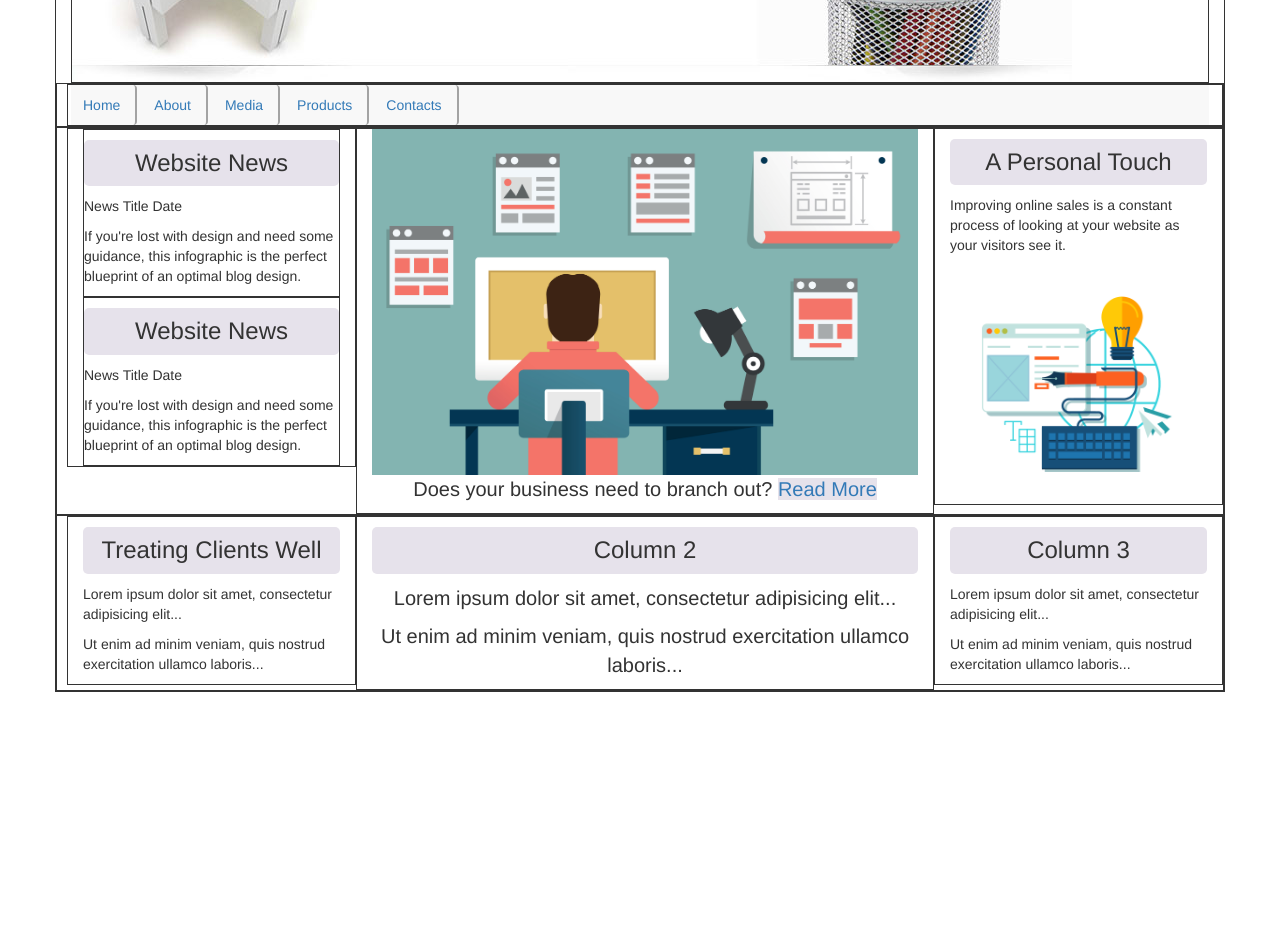
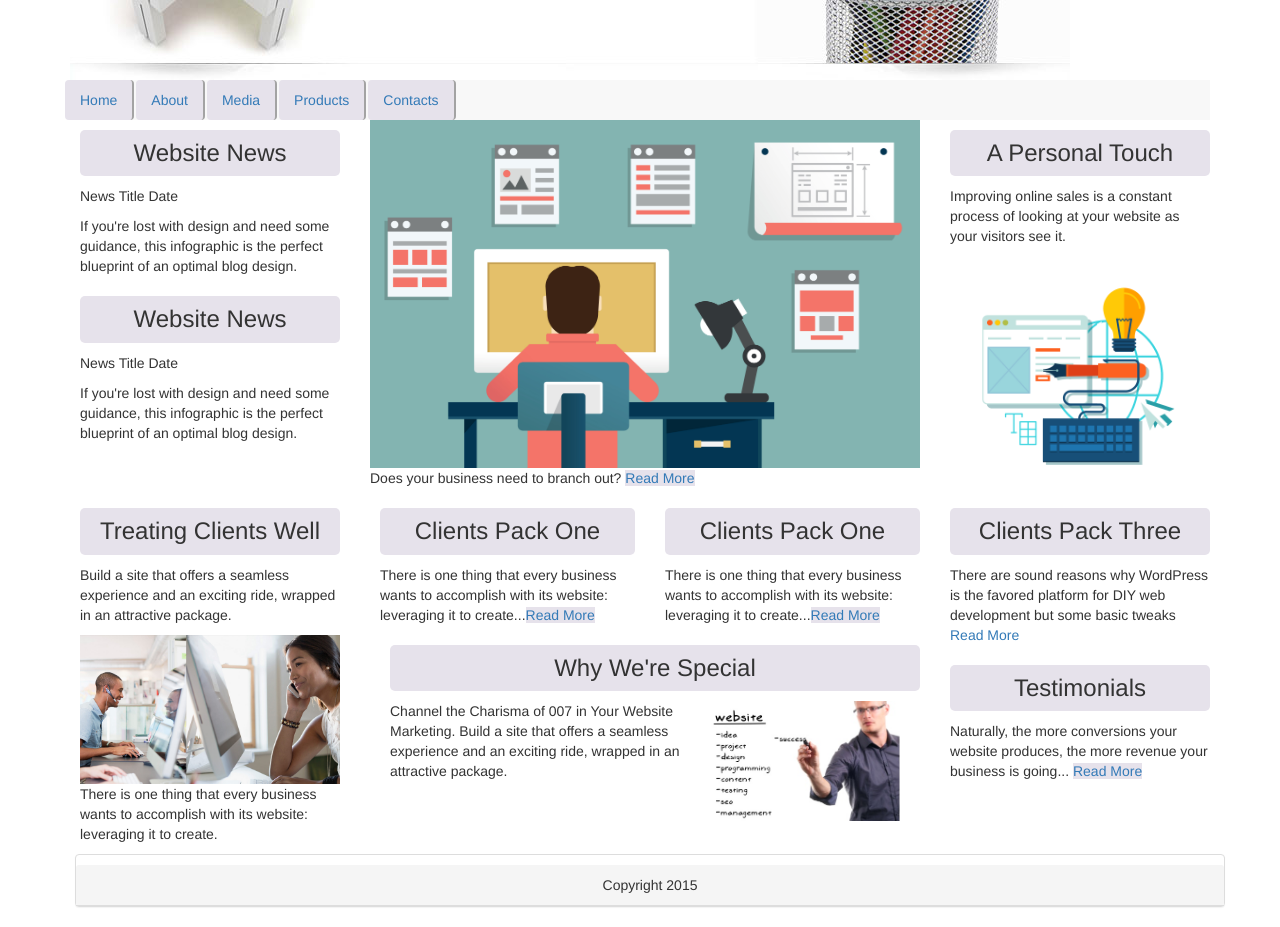
Before and after one commit to reinaibardolasa/First-Assign-BS, a plain HTML site: page index.html in a window 1280 px wide. Shown: the part 200-1127 px from the top of the page. Before the commit the page ends 892 px from the top, so only its background shows below. Drawn offline with nearby package versions, Linux system fonts and the light colour scheme.

Commit message:
90% DONE! No search form

```diff
--- a/css/1stBS.css
+++ b/css/1stBS.css
@@ -1,29 +1,47 @@
 
 
 
-div{
+/*div{
   border: 1px solid;
-}
+}*/
 
 .row{
   padding-left: 10px;
 }
 
+.nav{
+  background-color: 8e8e8e;
+}
+
+.navbar-default{
+  background-color: ##E6E2EB;
+}
+
 .nav-pills li a{
     border-right: 2px #a3a3a3 solid;
+    background-color: #E6E2EB !important;
+}
+
+form{
+  height: 100%;
+  padding: 10px;
+  float: right;
+  border-left: 1px solid white;
+  border-radius: 10px 0px 0px 0px;
 }
 
 h3{
   margin-top: 10px !important;
   text-align: center;
   background-color: #E6E2EB;
+  /*background-color: #E4C06A;*/
   border-radius: 5px 5px 5px 5px;
   padding: 10px;
 }
 
-.col-sm-12{
-  padding: 0px;
-}
+/*.col-sm-12{
+  padding: 15px;
+}*/
 
 .col-sm-6 img{
   width: 100%;
@@ -33,11 +51,24 @@ h3{
   width: 100%;
 }
 
-.col-sm-6 p{
-  text-align: center;
-  font-size: 20px;
-}
-
 .Button{
   background-color: #E6E2EB;
 }
+
+.col-sm-12 img{
+  width: 100%;
+}
+
+.col-sm-3{
+  padding: 0px;
+}
+
+.panel-heading{
+  background-color: #black !important;
+  text-align: center;
+  margin-top: 10px;
+}
+/*.panel{
+  background-color: black !important;
+  border-color: white !important;
+}*/
--- a/index.html
+++ b/index.html
@@ -53,29 +53,91 @@
       <p>Does your business need to branch out? <a class="Button" href="/url2">Read More</a></p>
     </div>
     <div class="col-sm-3">
+      <div class="col-sm-12">
       <h3>A Personal Touch</h3>
 
       <p> Improving online sales is a constant process of looking at your website as your visitors see it.</p>
       <img src="image/pencil.png">
     </div>
+    </div>
   </div>
 
   <div class="row">
     <div class="col-sm-3">
-      <h3>Treating Clients Well</h3>
-      <p>Lorem ipsum dolor sit amet, consectetur adipisicing elit...</p>
-      <p>Ut enim ad minim veniam, quis nostrud exercitation ullamco laboris...</p>
+      <div class="col-sm-12">
+        <h3>Treating Clients Well</h3>
+        <p>Build a site that offers a seamless experience and an exciting ride, wrapped in an attractive package.</p>
+        <img src="image/clients.jpg" alt="clients" />
+        <p>
+          There is one thing that every business wants to accomplish with its website: leveraging it to create.
+        </p>
+      </div>
     </div>
+
     <div class="col-sm-6">
-      <h3>Column 2</h3>
-      <p>Lorem ipsum dolor sit amet, consectetur adipisicing elit...</p>
-      <p>Ut enim ad minim veniam, quis nostrud exercitation ullamco laboris...</p>
+      <div class="row">
+        <div class="col-sm-6">
+          <h3>Clients Pack One</h3>
+          <p>
+            There is one thing that every business wants
+             to accomplish with its website: leveraging it to create...<a class="Button" href="/url2">Read More</a>
+          </p>
+        </div>
+
+        <div class="col-sm-6">
+          <h3>Clients Pack One</h3>
+          <p>
+            There is one thing that every business wants
+             to accomplish with its website: leveraging it to create...<a class="Button" href="/url2">Read More</a>
+          </p>
+        </div>
+
+      <div class="row">
+        <div class="col-sm-12">
+          <div class="col-sm-12">
+          <h3>Why We're Special</h3>
+          <p>  Channel the Charisma of 007 in  Your Website <span> <img src="image/special2.jpg" alt="Special" style="width:200px; height:120px; float:right; margin-right:20px;"/></span>Marketing.
+            Build a site that offers a seamless experience
+            and an exciting ride, wrapped in an attractive package.
+          </p>
+          </div>
+        </div>
+      </div>
     </div>
-    <div class="col-sm-3">
-      <h3>Column 3</h3>
-      <p>Lorem ipsum dolor sit amet, consectetur adipisicing elit...</p>
-      <p>Ut enim ad minim veniam, quis nostrud exercitation ullamco laboris...</p>
+
+
+  </div>
+
+  <div class="col-sm-3">
+    <div class="col-sm-12">
+      <h3>Clients Pack Three</h3>
+      <p>
+        There are sound reasons why WordPress is the favored platform for DIY web development but some basic tweaks <a class="col2Button" href="/url2">Read More</a>
+      </p>
+    </div>
+
+    <div class="col-sm-12">
+      <h3>Testimonials</h3>
+      <p>
+        Naturally, the more conversions your website produces, the more revenue your business is going... <a class="Button" href="/url2">Read More</a>
+      </p>
     </div>
   </div>
 
+  <div class="row">
+    <div class="col-sm-12">
+      <div class="panel panel-default">
+        <div class="panel-heading">Copyright 2015</div>
+      </div>
+
+      <div>
+  </div>
 </div>
+
+</div>
+
+
+
+
+</body>
+</html>
```
Also changed, not shown: image/clients.jpg (added), image/special2.jpg (added).
